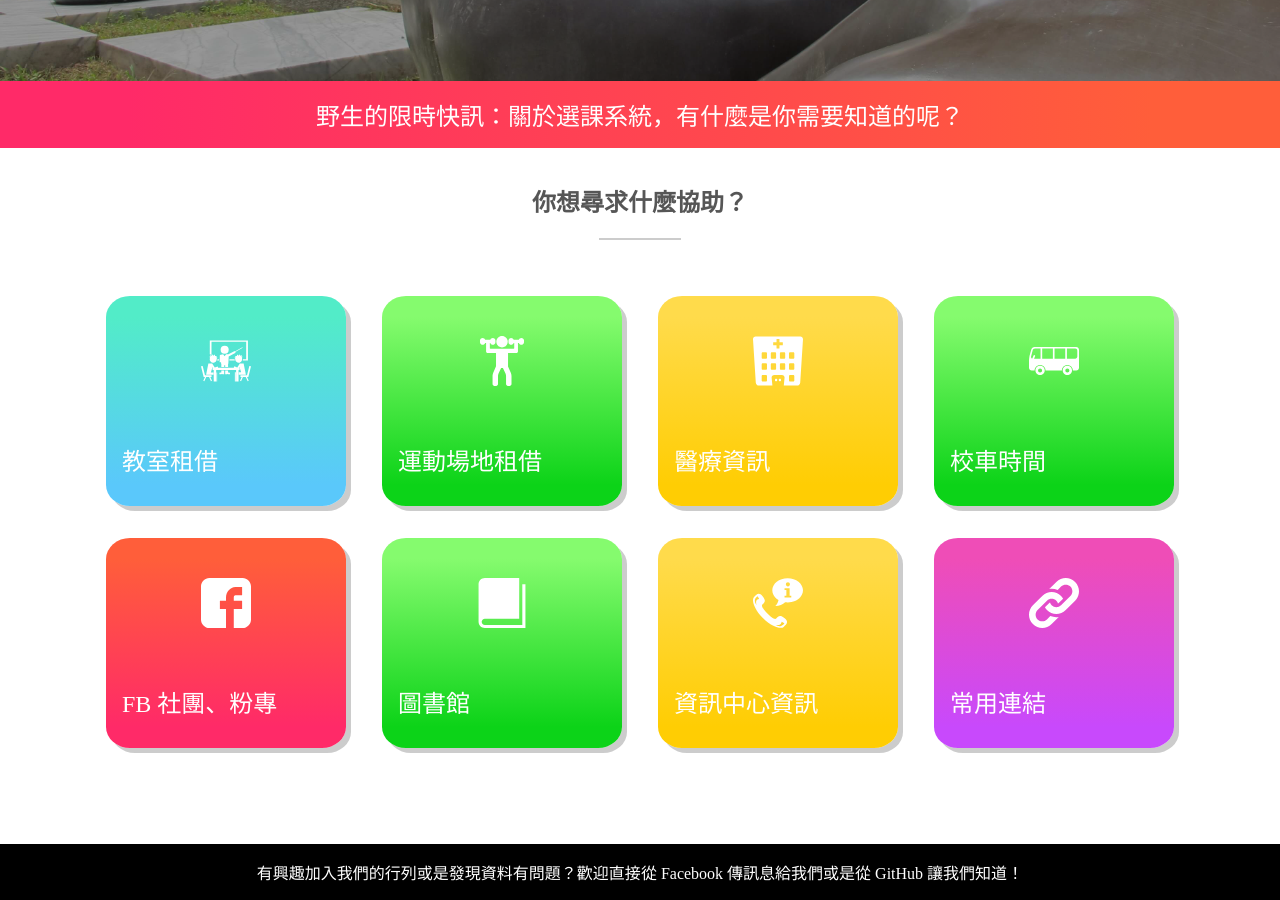
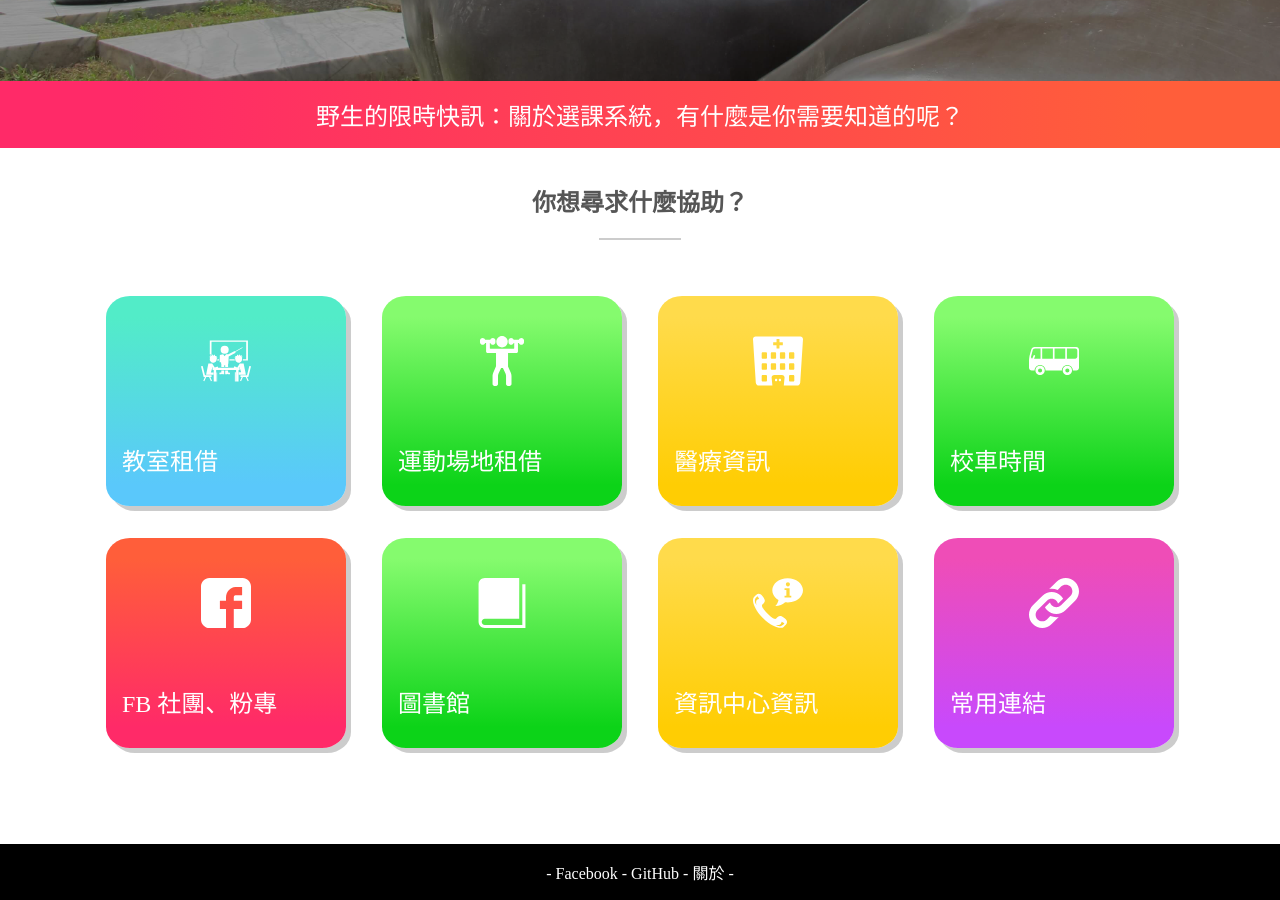
Before and after one commit to as535364/surviveNTNU, a Jekyll site: the page built from index.html, in a window 1280 px wide and 900 px high, scrolled down 673 px. Built offline with Jekyll 4.4.1, drawn with Linux system fonts in a browser that asks for light colours; nearby versions of some CDN libraries; Markdown is read by kramdown in place of the engine named in the settings.

Commit message:
縮短 footer
TODO:
- Facebook 圖示跟 GitHub 圖示待補
- 回報問題、加入 連結待補

close #5

```diff
--- a/_layouts/default.html
+++ b/_layouts/default.html
@@ -32,7 +32,8 @@
 			{{ content }}
 		</main>
 		<footer>
-			有興趣加入我們的行列或是發現資料有問題？歡迎直接<a href="https://www.facebook.com/CommunityNTNU">從 Facebook 傳訊息給我們</a>或是<a href="https://github.com/communityNTNU">從 GitHub 讓我們知道</a>！
+			- <a href="https://www.facebook.com/CommunityNTNU">Facebook</a> - <a href="https://github.com/communityNTNU">GitHub</a> - <a href="http://rexy.xyz/surviveNTNU-info/">關於</a> -
+			<!-- 「回報問題」、「加入」待補。 -->
 		</footer>
 	</body>
 </html>
```
